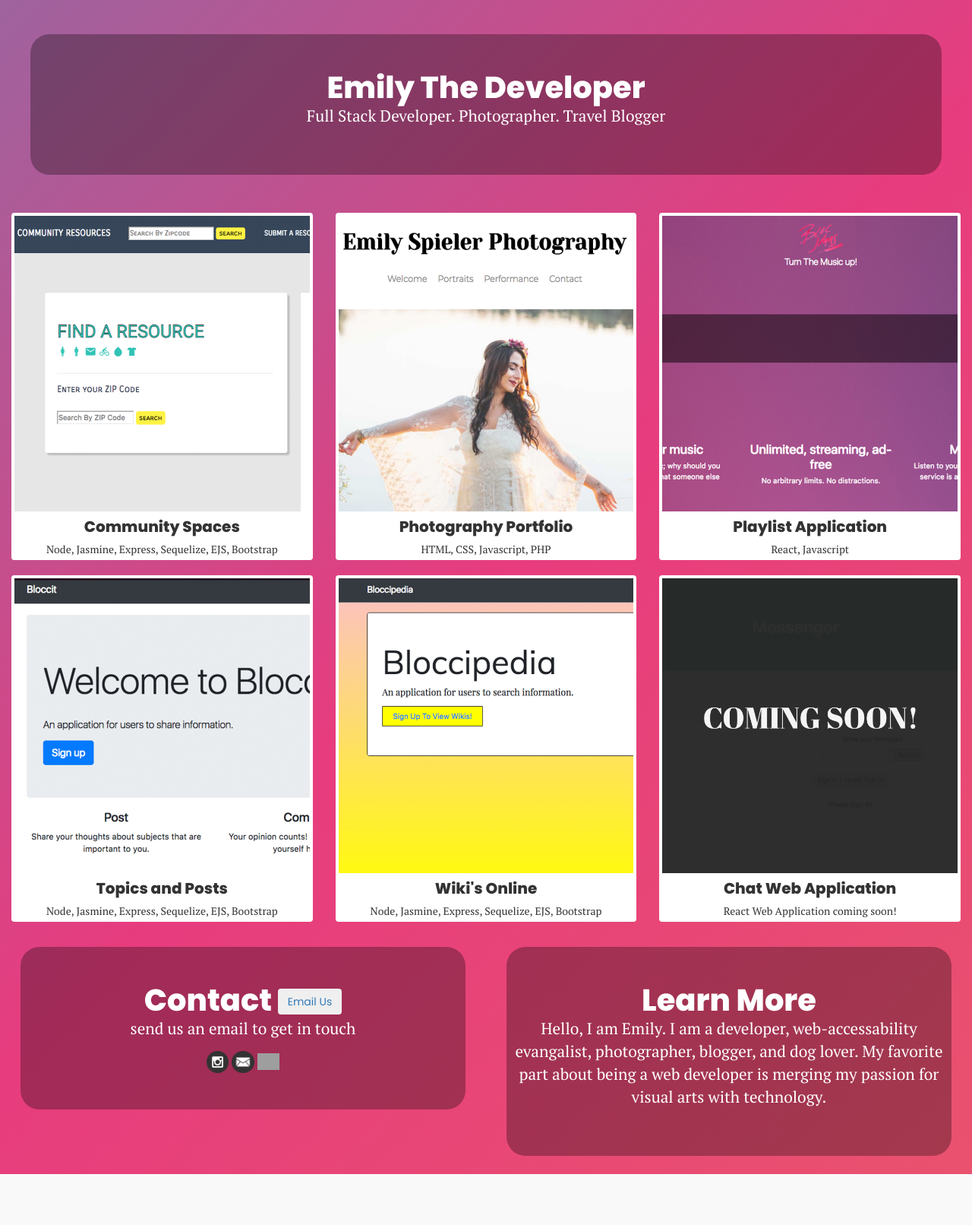
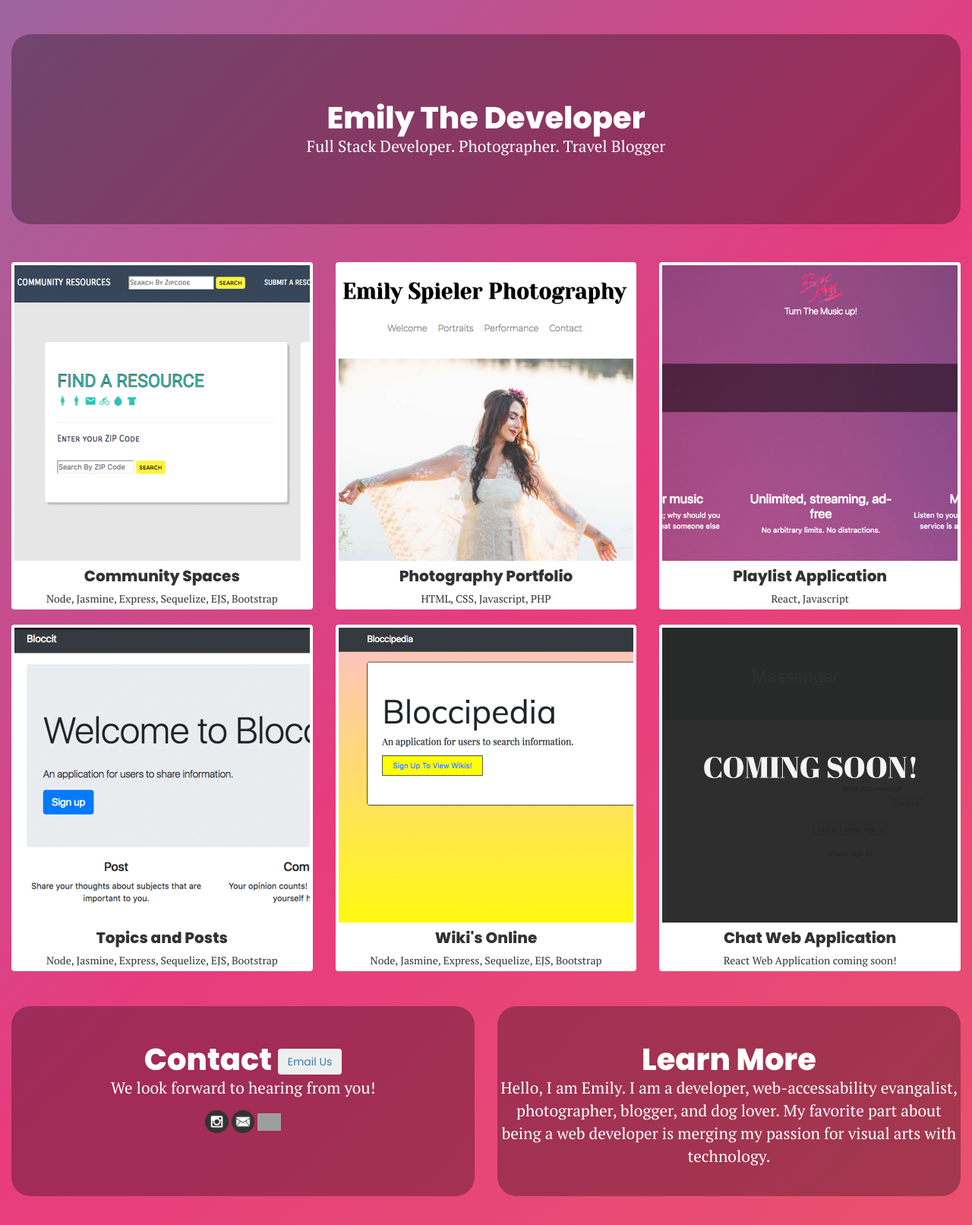
Before and after one commit to emilyspieler/portfolio, a PHP site: page /index.html in a window 1280 px wide. Shown: the part 52-1664 px from the top of the page at 76% size. Before the commit the page ends 1597 px from the top, so only its background shows below. Run offline with PHP 8.4, Linux system fonts and the light colour scheme; grey boxes are pictures that could not be loaded.

Commit message:
portfolio css update

```diff
--- a/index.html
+++ b/index.html
@@ -38,7 +38,7 @@
     </nav>
 <div className="container">
  <div class="col-md-12">
-  <div class="jumbotron">
+  <div class="jumbotron" id="top">
     <h2>Emily The Developer</h2>
     <p>Full Stack Developer. Photographer. Travel Blogger</p>
     </div>
@@ -130,14 +130,15 @@
       <h2>Contact
         <button type="button" class="btn"><a href="mailto:emilyspieler1@gmail.com">Email Us</a></button>
       </h2>
-      <p>send us an email to get in touch</p>
+      <p>We look forward to hearing from you!</p>
     </div>
     <div class="social">
       <a href='https://www.instagram.com/emilysweddings/'><img src="social/1.png" style="width:5%" alt="Chicago Portrait"></a>
       <a href='mailto:espielerphotography@gmail.com'><img src="social/3.png" style="width:5%" alt="Chicago Portrait"></a>
       <a href='https://www.facebook.com/EmilySpielerPhotography/'><img src="social/4.png" style="width:5%" alt="Chicago Portrait"></a>
   </div>
-    </div>
+  </div>
+
   </div>
 
     <div class="col-md-6">
@@ -152,6 +153,7 @@
   </div>
 </div>
 
+
   </body>
   <footer>
   </footer>
--- a/style.css
+++ b/style.css
@@ -27,10 +27,11 @@
 
 .jumbotron {
   color: white;
-  margin: 2%;
-  margin-bottom: 4%;
+  margin: auto;
   background-color: rgb(0, 0, 0, .30);
   border-radius: 25px;
+  height: 250px;
+  margin-bottom: 2%;
 }
 
 .thumbnail {
@@ -86,3 +87,33 @@
 		background-position: 0% 50%
 	}
 }
+
+.jumbotron#top {
+  margin-top: 2%;
+  padding-top: 7%;
+  margin-bottom: 4%;
+}
+
+div.col-md-6{
+  margin-top: 2%;
+  margin-bottom: 2%;
+}
+
+a:active {
+  color: white;
+  text-decoration: none;
+}
+
+a:hover {
+  color: blue;
+  text-decoration: none;
+}
+
+a:visited {
+  color: white !important;
+  text-decoration: none;
+}
+
+a {
+  text-decoration: none;
+}
```
